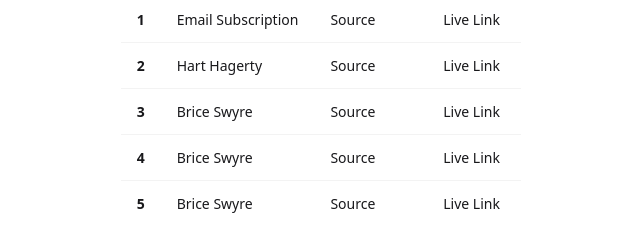
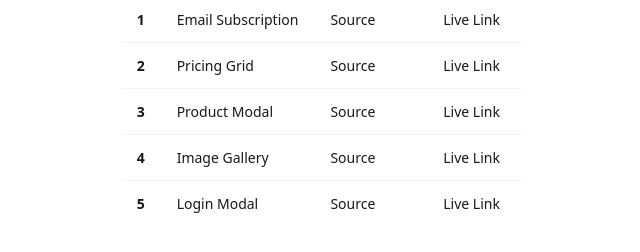
Before and after one commit to ImtiazeA/wdd-packt-bt-tailwind-mini, a website: page index.html in a window 1280 px wide. Shown: the part 372-624 px from the top of the page, 319-959 px from the left. Drawn offline with nearby package versions, Linux system fonts and the light colour scheme.

Commit message:
Add README and update index.html links
Added a README file to document project examples with source and live links. Updated the table in index.html to replace placeholder names with proper component titles and corresponding links. These changes enhance project clarity and accessibility.

```diff
--- a/index.html
+++ b/index.html
@@ -36,28 +36,28 @@
                 <!-- row 2 -->
                 <tr class="hover:bg-base-300">
                     <th>2</th>
-                    <td>Hart Hagerty</td>
+                    <td>Pricing Grid</td>
                     <td><a href="https://github.com/ImtiazeA/wdd-packt-bt-tailwind-mini/blob/main/mini-2-pricing-grid.html" target="_blank">Source</a></td>
                     <td><a href="https://wdd-tw-mini.netlify.app/mini-2-pricing-grid.html" target="_blank">Live Link</a></td>
                 </tr>
                 <!-- row 3 -->
                 <tr class="hover:bg-base-300">
                     <th>3</th>
-                    <td>Brice Swyre</td>
+                    <td>Product Modal</td>
                     <td><a href="https://github.com/ImtiazeA/wdd-packt-bt-tailwind-mini/blob/main/mini-3-product-modal.html" target="_blank">Source</a></td>
                     <td><a href="https://wdd-tw-mini.netlify.app/mini-3-product-modal.html" target="_blank">Live Link</a></td>
                 </tr>
                 <!-- row 4 -->
                 <tr class="hover:bg-base-300">
                     <th>4</th>
-                    <td>Brice Swyre</td>
+                    <td>Image Gallery</td>
                     <td><a href="https://github.com/ImtiazeA/wdd-packt-bt-tailwind-mini/blob/main/mini-4-image-gallery.html" target="_blank">Source</a></td>
                     <td><a href="https://wdd-tw-mini.netlify.app/mini-4-image-gallery.html" target="_blank">Live Link</a></td>
                 </tr>
                 <!-- row 5 -->
                 <tr class="hover:bg-base-300">
                     <th>5</th>
-                    <td>Brice Swyre</td>
+                    <td>Login Modal</td>
                     <td><a href="https://github.com/ImtiazeA/wdd-packt-bt-tailwind-mini/blob/main/mini-5-login-modal.html" target="_blank">Source</a></td>
                     <td><a href="https://wdd-tw-mini.netlify.app/mini-5-login-modal.html" target="_blank">Live Link</a></td>
                 </tr>
```
Also changed, not shown: readme.md (added).
